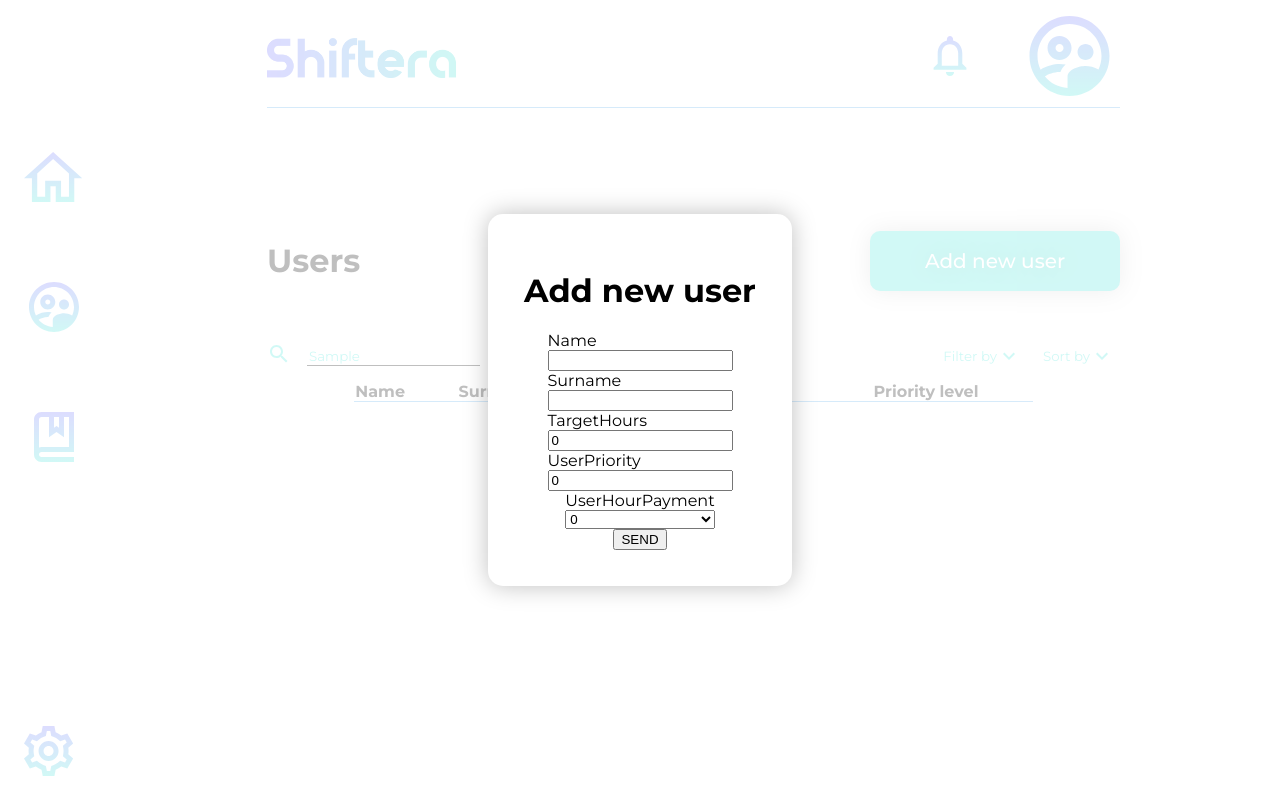
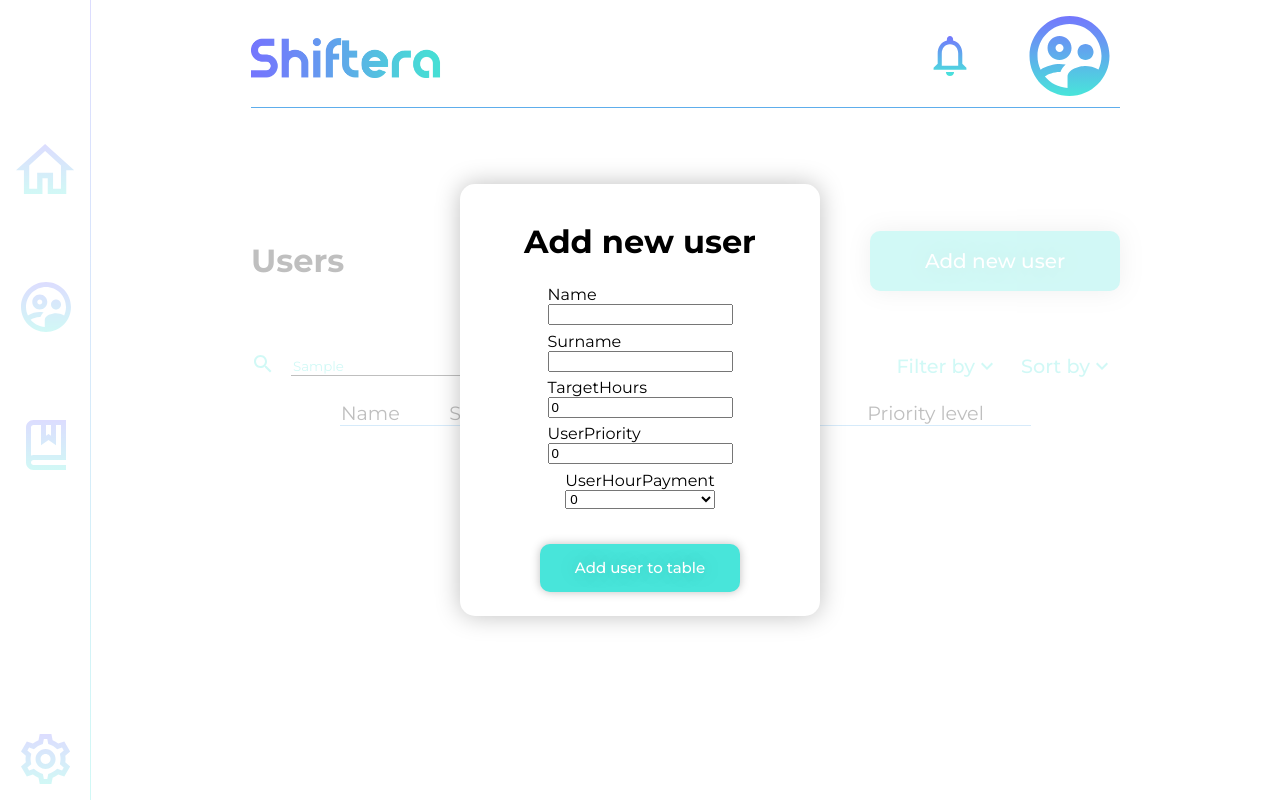
Before and after one commit to PiskuleO/Shiftera, a React (Create React App) app: page /users in a window 1280 px wide. Both pictures are taken after typing "Sample" into the empty fields and a click on the button "Add new user". Built offline with nearby package versions, Linux system fonts and the light colour scheme.

Commit message:
Css updates - navbar, sidebar, modals

```diff
--- a/src/components/Navbar.tsx
+++ b/src/components/Navbar.tsx
@@ -59,6 +59,7 @@ const RightIcons = styled.div`
 
 const NavbarHeader = styled.header`
   position: sticky;
+  z-index: 1;
   top: 0;
 `;
 
--- a/src/components/SideBar.tsx
+++ b/src/components/SideBar.tsx
@@ -41,9 +41,11 @@ const SideBar: React.FC = () => {
 export default SideBar;
 
 const IconSpacer = styled.div`
-  padding: 1rem;
+  padding-top: 3.5rem;
 `;
-const SettingItem = styled.div``;
+const SettingItem = styled.div`
+  width: 100%;
+`;
 
 const MainItems = styled.div`
   padding-top: 8rem;
@@ -53,10 +55,10 @@ const Icon = styled.div`
   display: flex;
   flex-direction: column;
   align-items: center;
-  padding: 1.5rem;
+  padding: 1rem;
   :hover {
     background-color: #adfffa;
-    border-radius: 1rem;
+    border-radius: 0.5rem;
     transition: 0.5s;
   }
 `;
@@ -69,5 +71,15 @@ const SideBarWrapper = styled.div`
   height: 100vh;
   position: sticky;
   top: 0;
+
+  ::after {
+    content: " ";
+    background: linear-gradient(180deg, #7476fd 0%, #48e5da 100%);
+    height: 100%;
+    width: 1px;
+    position: absolute;
+    bottom: 0;
+    right: 0;
+  }
 `;
 const SideLink = styled(Link)``;
--- a/src/components/User.tsx
+++ b/src/components/User.tsx
@@ -6,7 +6,7 @@ import EditOutlinedIcon from "@mui/icons-material/EditOutlined";
 import ClearOutlinedIcon from "@mui/icons-material/ClearOutlined";
 import {
   AddUserForm,
-  FormInput,
+  FormLabel,
   HeadTitle,
   UserFormDataWithoutId,
 } from "./Users";
@@ -41,7 +41,7 @@ const StyledModal = (props: ReactModal.Props) => (
           background: #fff;
           -webkit-overflow-scrolling: touch;
           border-radius: 15px;
-          padding: 20px;
+          padding: 40px;
           box-shadow: 0px 0px 25px 0px rgba(0, 0, 0, 0.25);
         `}
         overlayClassName={css`
@@ -106,7 +106,7 @@ const User: React.FC<UserProps> = ({
       >
         <AddUserForm onSubmit={(e) => handleEditSubmit(e, id, editedData)}>
           <HeadTitle>Edit user</HeadTitle>
-          <FormInput>
+          <FormLabel>
             Name
             <input
               type="text"
@@ -114,9 +114,9 @@ const User: React.FC<UserProps> = ({
               value={editedData.name}
               onChange={handleChange}
             />
-          </FormInput>
+          </FormLabel>
 
-          <FormInput>
+          <FormLabel>
             Surname
             <input
               type="text"
@@ -124,9 +124,9 @@ const User: React.FC<UserProps> = ({
               value={editedData.surname}
               onChange={handleChange}
             />
-          </FormInput>
+          </FormLabel>
 
-          <FormInput>
+          <FormLabel>
             TargetHours
             <input
               type="number"
@@ -134,9 +134,9 @@ const User: React.FC<UserProps> = ({
               value={editedData.targetHours}
               onChange={handleChange}
             />
-          </FormInput>
+          </FormLabel>
 
-          <FormInput>
+          <FormLabel>
             UserPriority
             <input
               type="number"
@@ -144,10 +144,9 @@ const User: React.FC<UserProps> = ({
               value={editedData.userPriority}
               onChange={handleChange}
             />
-          </FormInput>
+          </FormLabel>
 
-          <FormInput>
-            UserHourPayment
+          <FormLabel>UserHourPayment</FormLabel>
           <select name="userHourPayment" onChange={handleChange}>
             <option value="0">0</option>
             <option value="100">100</option>
@@ -157,7 +156,6 @@ const User: React.FC<UserProps> = ({
             <option value="300">300</option>
             <option value="350">350</option>
           </select>
-          </FormInput>
           <button>Edit user</button>
         </AddUserForm>
       </StyledModal>
--- a/src/components/UserList.tsx
+++ b/src/components/UserList.tsx
@@ -51,6 +51,11 @@ const UserList: React.FC<UsersListProps> = ({
   );
 };
 
+const thStyle = css`
+  font-weight: 400;
+  font-size: 1.2rem;
+`;
+
 const UserTable = styled.table`
   text-align: center;
   width: 80%;
@@ -58,9 +63,19 @@ const UserTable = styled.table`
 
 const UserTableHead = styled.thead``;
 
-const HoursTH = styled.th``;
+const HoursTH = styled.th`
+  ${thStyle}
+`;
 
-const UserTableTh = styled.th``;
+const NameTh = styled.th`
+  ${thStyle}
+  text-align: left;
+`;
+
+const UserTableTh = styled.th`
+  ${thStyle}
+`;
+
 const UserTableTr = styled.tr`
   position: relative;
   ::after {
@@ -73,9 +88,7 @@ const UserTableTr = styled.tr`
     left: 0;
   }
 `;
+
 const UserTableBody = styled.tbody``;
 
-const NameTh = styled.th`
-  text-align: left;
-`;
 export default UserList;
--- a/src/components/Users.tsx
+++ b/src/components/Users.tsx
@@ -20,7 +20,7 @@ const StyledModal = (props: ReactModal.Props) => (
           background: #fff;
           -webkit-overflow-scrolling: touch;
           border-radius: 15px;
-          padding: 20px;
+          padding: 0rem 3rem 0.5rem 3rem;
           box-shadow: 0px 0px 25px 0px rgba(0, 0, 0, 0.25);
         `}
         overlayClassName={css`
@@ -90,14 +90,6 @@ const Users: React.FC = () => {
     );
 
     e.preventDefault();
-    /*setCurrentEditedData({
-      id: 0,
-      name: "",
-      surname: "",
-      targetHours: 0,
-      userHourPayment: 0,
-      userPriority: 0,
-    });*/
   };
 
   const editUser = (editedUserId: number) => {};
@@ -130,8 +122,6 @@ const Users: React.FC = () => {
     }));
   };
 
-  //Edit udělat přes map() současného pole a nahradit data kde s shodují ID s dočasnou hodnotou z editu
-
   const deleteUser = (userId: number) => {
     setFormData((prevData) => prevData.filter((data) => data.id !== userId));
   };
@@ -158,16 +148,16 @@ const Users: React.FC = () => {
             placeholder="Type a phrase to search"
           ></SearchInput>
         </SearchBar>
-        <Filters>
+        <FiltersGroup>
           <Filter>
-            <p>Filter by</p>
+            <FilterText>Filter by</FilterText>
             <KeyboardArrowDownOutlinedIcon></KeyboardArrowDownOutlinedIcon>
           </Filter>
           <Filter>
-            <p>Sort by</p>
+            <FilterText>Sort by</FilterText>
             <KeyboardArrowDownOutlinedIcon></KeyboardArrowDownOutlinedIcon>
           </Filter>
-        </Filters>
+        </FiltersGroup>
       </ContentFilters>
       <StyledModal
         isOpen={createUserModalState}
@@ -175,47 +165,56 @@ const Users: React.FC = () => {
       >
         <AddUserForm onSubmit={handleSubmit}>
           <HeadTitle>Add new user</HeadTitle>
-          <FormInput>
+          <FormItem>
+            <FormLabel>
               Name
-            <input
+              <FormInput
                 type="text"
                 name="name"
                 value={currentValue.name}
                 onChange={handleChange}
               />
-          </FormInput>
+            </FormLabel>
+          </FormItem>
 
-          <FormInput>
+          <FormItem>
+            <FormLabel>
               Surname
-            <input
+              <FormInput
                 type="text"
                 name="surname"
                 value={currentValue.surname}
                 onChange={handleChange}
               />
-          </FormInput>
+            </FormLabel>
+          </FormItem>
 
-          <FormInput>
+          <FormItem>
+            <FormLabel>
               TargetHours
-            <input
+              <FormInput
                 type="number"
                 name="targetHours"
                 value={currentValue.targetHours}
                 onChange={handleChange}
               />
-          </FormInput>
+            </FormLabel>
+          </FormItem>
 
-          <FormInput>
+          <FormItem>
+            <FormLabel>
               UserPriority
-            <input
+              <FormInput
                 type="number"
                 name="userPriority"
                 value={currentValue.userPriority}
                 onChange={handleChange}
               />
-          </FormInput>
+            </FormLabel>
+          </FormItem>
 
-          <FormInput>
+          <FormItem>
+            <FormLabel>
               UserHourPayment
               <select name="userHourPayment" onChange={handleChange}>
                 <option value="0">0</option>
@@ -226,8 +225,12 @@ const Users: React.FC = () => {
                 <option value="300">300</option>
                 <option value="350">350</option>
               </select>
-          </FormInput>
-          <button>SEND</button>
+            </FormLabel>
+          </FormItem>
+          <FormButtonSpacer></FormButtonSpacer>
+          <FormButton>
+            <FormButtonParagraph>Add user to table</FormButtonParagraph>
+          </FormButton>
         </AddUserForm>
       </StyledModal>
       <UserListWrapper>
@@ -241,12 +244,14 @@ const Users: React.FC = () => {
     </ContentWrapper>
   );
 };
+const ContentFilters = styled.div`
+  display: flex;
+  flex-direction: row;
+  justify-content: space-between;
+  padding-top: 2rem;
+`;
 
-const UserListWrapper = styled.div`
-  display: flex;
-  justify-content: center;
-`;
-const Filters = styled.div`
+const FiltersGroup = styled.div`
   display: flex;
   flex-direction: row;
   align-items: center;
@@ -262,6 +267,11 @@ const Filter = styled.button`
   cursor: pointer;
   background-color: white;
   color: #48e5da;
+`;
+
+const FilterText = styled.p`
+  font-size: 1.2rem;
+  font-weight: 500;
 `;
 
 const Icon = styled.div`
@@ -281,24 +291,6 @@ const SearchInput = styled.input`
   color: #48e5da;
 `;
 
-const ContentFilters = styled.div`
-  display: flex;
-  flex-direction: row;
-  justify-content: space-between;
-  padding-top: 2rem;
-`;
-
-const ButtonParagraph = styled.p`
-  margin: 0;
-  color: #fff;
-  text-shadow: 0px 0px 20px rgba(0, 0, 0, 0.25);
-  font-family: Montserrat;
-  font-size: 20px;
-  font-style: normal;
-  font-weight: 500;
-  line-height: normal;
-`;
-
 const AddUserButton = styled.button`
   border-radius: 10px;
   background: #48e5da;
@@ -313,7 +305,16 @@ const AddUserButton = styled.button`
   cursor: pointer;
 `;
 
-export const HeadTitle = styled.h1``;
+const ButtonParagraph = styled.p`
+  margin: 0;
+  color: #fff;
+  text-shadow: 0px 0px 20px rgba(0, 0, 0, 0.25);
+  font-family: Montserrat;
+  font-size: 20px;
+  font-style: normal;
+  font-weight: 500;
+  line-height: normal;
+`;
 
 const ContentWrapper = styled.div`
   display: flex;
@@ -327,6 +328,8 @@ const ContetHead = styled.div`
   align-items: center;
 `;
 
+export const HeadTitle = styled.h1``;
+
 export const AddUserForm = styled.form`
   display: flex;
   flex-direction: column;
@@ -335,9 +338,48 @@ export const AddUserForm = styled.form`
   padding: 1rem;
 `;
 
-export const FormInput = styled.label`
+export const FormItem = styled.div`
+  padding: 0.2rem 0rem 0.2rem 0rem;
+`;
+
+export const FormLabel = styled.label`
   display: flex;
   flex-direction: column;
 `;
 
+export const FormInput = styled.input``;
+
+export const FormButtonSpacer = styled.div`
+  padding-top: 2rem;
+`;
+export const FormButton = styled.button`
+  border-radius: 10px;
+  background: #48e5da;
+  color: white;
+  box-shadow: 0px 0px 10px 0px rgba(0, 0, 0, 0.25);
+  border: 0;
+  margin: 0;
+  width: 200px;
+  height: 48px;
+  flex-shrink: 0;
+  padding: 0;
+  cursor: pointer;
+`;
+
+export const FormButtonParagraph = styled.p`
+  margin: 0;
+  color: #fff;
+  text-shadow: 0px 0px 20px rgba(0, 0, 0, 0.25);
+  font-family: Montserrat;
+  font-size: 15px;
+  font-style: normal;
+  font-weight: 500;
+  line-height: normal;
+`;
+
+const UserListWrapper = styled.div`
+  display: flex;
+  justify-content: center;
+`;
+
 export default Users;
```
Lines whose indentation alone changed are shown as unchanged.
